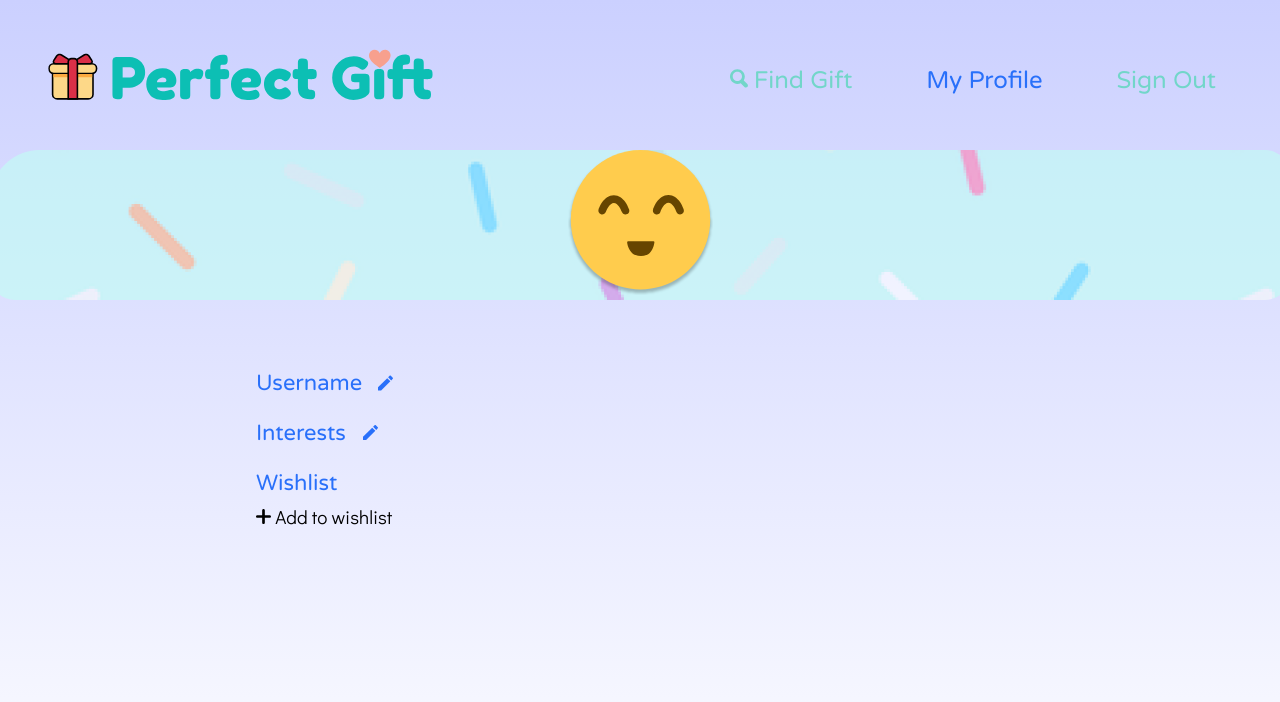
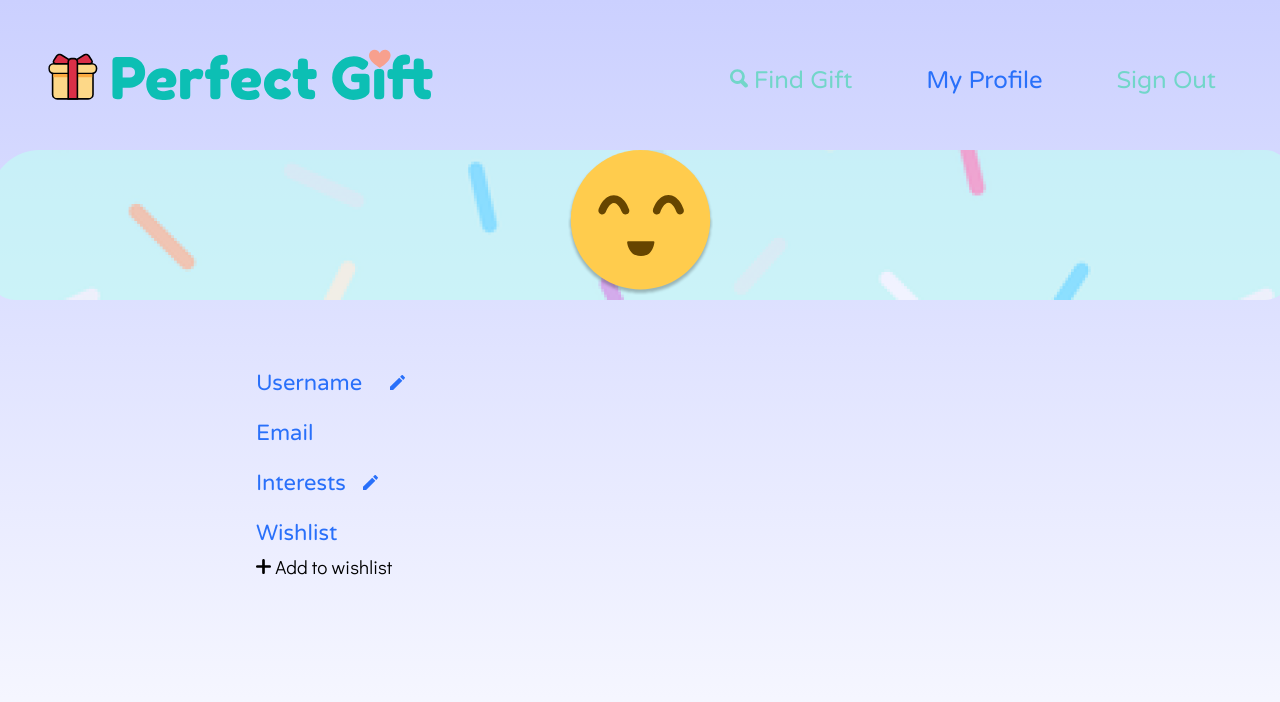
Before and after one commit to venuswku/perfect-gift, a React (Create React App) app: page /profile in a window 1280 px wide. Shown: the top 702 px of the page. Built offline with nearby package versions, Linux system fonts and the light colour scheme; no server answers.

Commit message:
show user's email in profile

```diff
--- a/src/pages/Profile/Profile.js
+++ b/src/pages/Profile/Profile.js
@@ -317,9 +317,15 @@ class Profile extends Component {
                         <div className='name'>{this.state.name}</div>
                         <br></br>
                         {/* username */}
-                        <div className="usernameWrapper">
+                        <div className="userInfoWrapper">
                             <span className='topicFont'>Username &nbsp; </span>
-                            <span className="username">{this.renderInputField()} &nbsp; {this.renderButton()}</span>
+                            <span className="userInfo">{this.renderInputField()} &nbsp; {this.renderButton()}</span>
+                        </div>
+                        <br></br>
+                        {/* user's email */}
+                        <div className="userInfoWrapper">
+                            <span className='topicFont'>Email &nbsp; </span>
+                            <div className="userInfo">{this.state.useremail}</div>
                         </div>
                         <br></br>
                         {/* interests/questionnaire responses */}
```
Also changed, not shown: 1 other file (tests, documents, lock files or other folders).
